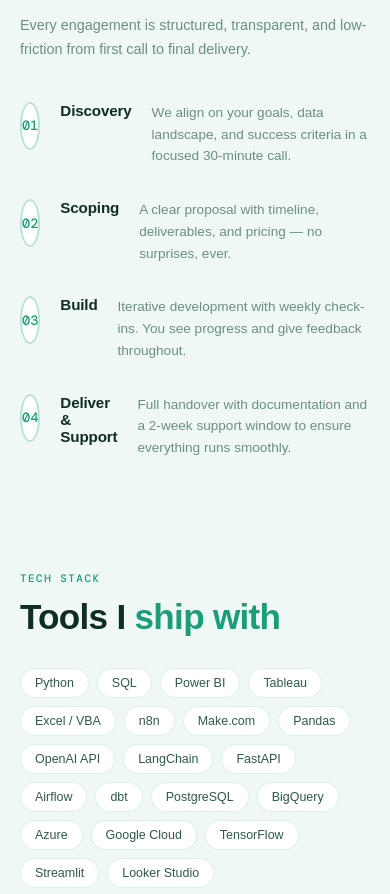
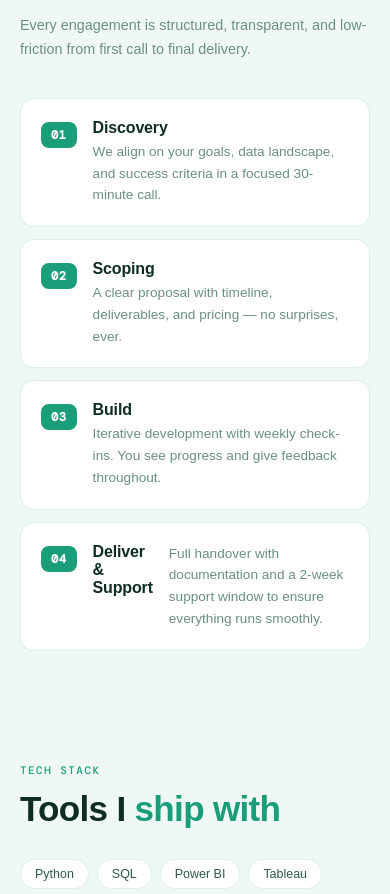
Before and after one commit to blackhespy/portfolio, a plain HTML site: page index.html in a window 390 px wide. Shown: the part 6174-7068 px from the top of the page. Drawn offline with nearby package versions, Linux system fonts and the light colour scheme; no server answers; a web font is replaced by a local one.

Commit message:
fix: replace broken circle steps with clean pill-badge card layout on mobile

```diff
--- a/index.html
+++ b/index.html
@@ -565,13 +565,41 @@ footer {
   .service-card p { font-size: 0.85rem; }
 
   /* ── PROCESS ── */
-  .process-steps { grid-template-columns: 1fr; gap: 32px; margin-top: 40px; }
-  .process-step { text-align: left; display: flex; align-items: flex-start; gap: 20px; padding: 0; }
-  .step-num { margin: 0; flex-shrink: 0; width: 48px; height: 48px; font-size: 0.85rem; }
-  .process-step:hover .step-num { background: var(--bg-card); border-color: rgba(26,158,122,0.3); color: var(--accent-1); }
-  .process-step div { flex: 1; }
-  .process-step h4 { font-size: 0.95rem; text-align: left; margin-bottom: 4px; }
-  .process-step p { font-size: 0.85rem; text-align: left; }
+  .process-steps {
+    grid-template-columns: 1fr;
+    gap: 12px;
+    margin-top: 36px;
+  }
+  .process-steps::before { display: none; }
+  .process-step {
+    display: flex;
+    align-items: flex-start;
+    gap: 16px;
+    padding: 20px 20px;
+    background: var(--bg-card);
+    border: 1px solid var(--border);
+    border-radius: 14px;
+    text-align: left;
+  }
+  .process-step:hover { transform: none; box-shadow: none; }
+  .step-num {
+    flex-shrink: 0;
+    width: auto; height: auto;
+    border-radius: 8px;
+    border: none;
+    background: var(--accent-1);
+    color: #fff;
+    font-family: var(--font-mono);
+    font-size: 0.75rem;
+    font-weight: 700;
+    padding: 5px 10px;
+    margin: 3px 0 0 0;
+    letter-spacing: 0.05em;
+  }
+  .process-step:hover .step-num { background: var(--accent-1); border-color: var(--accent-1); color: #fff; }
+  .step-content { flex: 1; }
+  .process-step h4 { font-size: 1rem; text-align: left; margin-bottom: 4px; }
+  .process-step p { font-size: 0.85rem; text-align: left; margin: 0; }
 
   /* ── STACK ── */
   .tools-grid { gap: 8px; margin-top: 32px; }
@@ -911,18 +939,24 @@ footer {
     <div class="process-steps">
       <div class="process-step reveal reveal-d1">
         <div class="step-num">01</div>
+        <div class="step-content">
           <h4>Discovery</h4>
           <p>We align on your goals, data landscape, and success criteria in a focused 30-minute call.</p>
         </div>
+      </div>
       <div class="process-step reveal reveal-d2">
         <div class="step-num">02</div>
+        <div class="step-content">
           <h4>Scoping</h4>
           <p>A clear proposal with timeline, deliverables, and pricing — no surprises, ever.</p>
         </div>
+      </div>
       <div class="process-step reveal reveal-d3">
         <div class="step-num">03</div>
+        <div class="step-content">
           <h4>Build</h4>
           <p>Iterative development with weekly check-ins. You see progress and give feedback throughout.</p>
+        </div>
       </div>
       <div class="process-step reveal reveal-d4">
         <div class="step-num">04</div>
```
Lines whose indentation alone changed are shown as unchanged.
